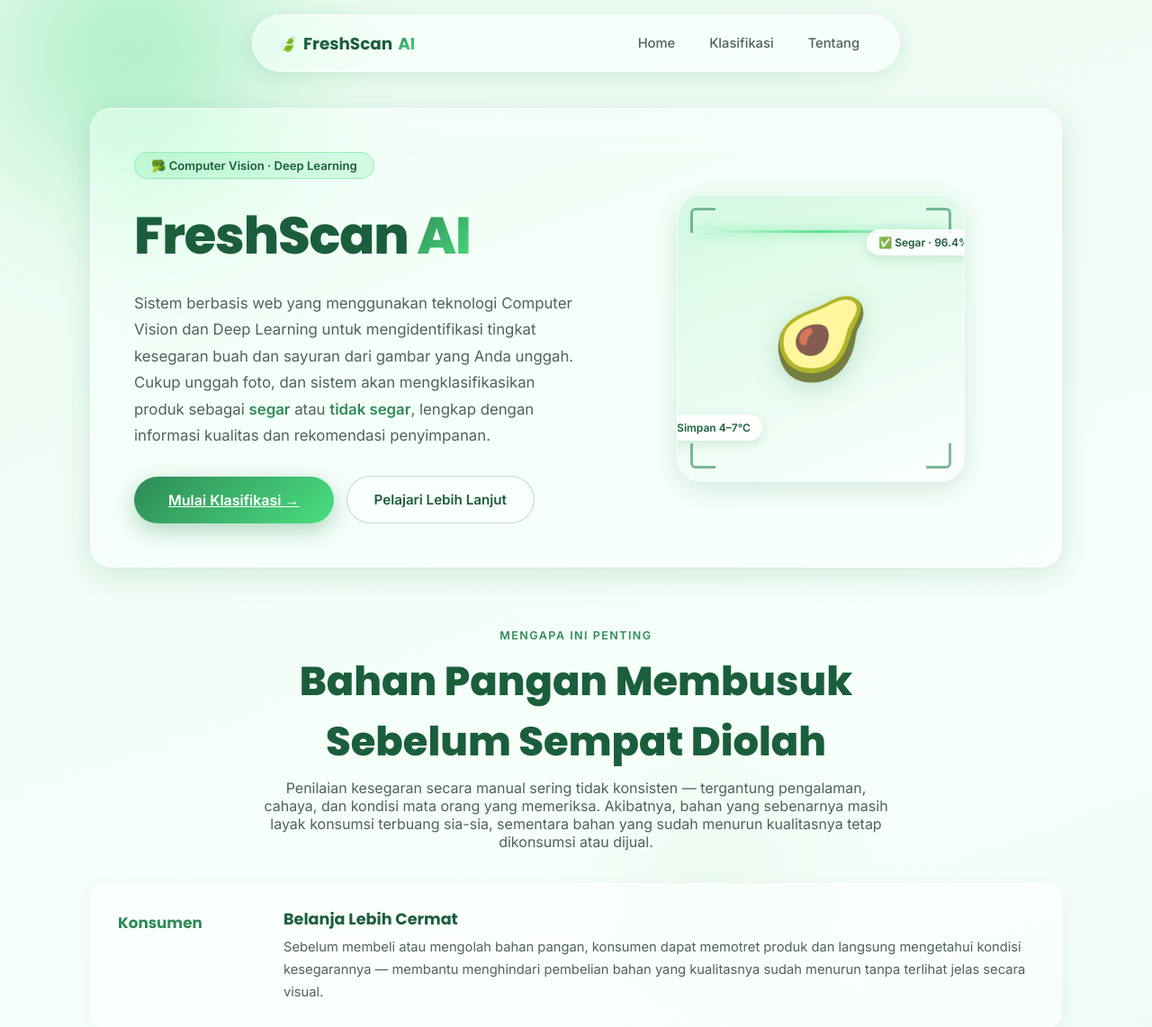
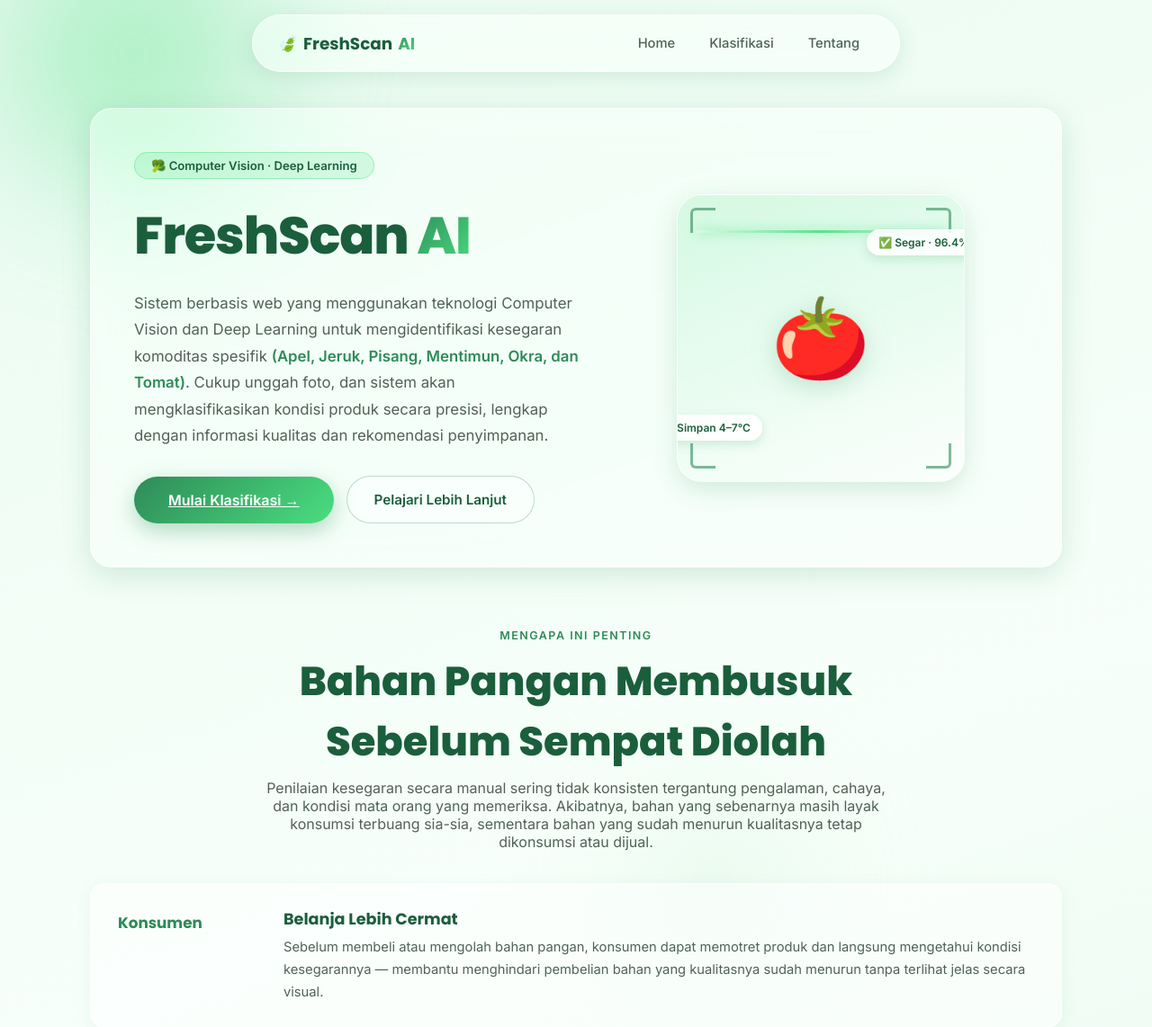
Before and after one commit to midowws/Fresh-Scan-AI, a Flask app: page / in a window 1280 px wide. Shown: the top 1142 px of the page at 90% size. Run offline with Flask 3, Linux system fonts and the light colour scheme.

Commit message:
Update home.html

```diff
--- a/frontend/templates/home.html
+++ b/frontend/templates/home.html
@@ -40,12 +40,11 @@
         <h1>FreshScan <span class="ai-text">AI</span></h1>
         <p class="hero-desc">
           Sistem berbasis web yang menggunakan teknologi Computer Vision dan Deep Learning
-          untuk mengidentifikasi tingkat kesegaran buah dan sayuran dari gambar yang Anda unggah.
-          Cukup unggah foto, dan sistem akan mengklasifikasikan produk sebagai <strong>segar</strong>
-          atau <strong>tidak segar</strong>, lengkap dengan informasi kualitas dan rekomendasi penyimpanan.
+          untuk mengidentifikasi kesegaran komoditas spesifik <strong>(Apel, Jeruk, Pisang, Mentimun, Okra, dan Tomat)</strong>.
+          Cukup unggah foto, dan sistem akan mengklasifikasikan kondisi produk secara presisi, lengkap dengan informasi kualitas dan rekomendasi penyimpanan.
         </p>
         <div class="hero-actions">
-          <a href="classify.html" class="btn-primary" id="startBtn">Mulai Klasifikasi →</a>
+          <a href="/classify" class="btn-primary" id="startBtn">Mulai Klasifikasi →</a>
           <a href="about.html" class="btn-ghost">Pelajari Lebih Lanjut</a>
         </div>
       </div>
@@ -57,7 +56,7 @@
           <div class="scan-corner tr"></div>
           <div class="scan-corner bl"></div>
           <div class="scan-corner br"></div>
-          <div class="scan-emoji">🥑</div>
+          <div class="scan-emoji">🍅</div>
           <div class="scan-tag scan-tag-1">✅ Segar · 96.4%</div>
           <div class="scan-tag scan-tag-2">🌡️ Simpan 4–7°C</div>
         </div>
@@ -71,7 +70,7 @@
       <span class="eyebrow">Mengapa Ini Penting</span>
       <h2 class="section-title">Bahan Pangan Membusuk Sebelum Sempat Diolah</h2>
       <p class="section-sub">
-        Penilaian kesegaran secara manual sering tidak konsisten — tergantung pengalaman,
+        Penilaian kesegaran secara manual sering tidak konsisten tergantung pengalaman,
         cahaya, dan kondisi mata orang yang memeriksa. Akibatnya, bahan yang sebenarnya
         masih layak konsumsi terbuang sia-sia, sementara bahan yang sudah menurun
         kualitasnya tetap dikonsumsi atau dijual.
@@ -147,7 +146,7 @@
         <h3>Siap mencoba FreshScan AI?</h3>
         <p>Unggah gambar bahan pangan Anda dan dapatkan hasil analisis dalam hitungan detik.</p>
       </div>
-      <a href="classify.html" class="btn-primary" id="startBtn2">Mulai Klasifikasi →</a>
+      <a href="/classify" class="btn-primary" id="startBtn2">Mulai Klasifikasi →</a>
     </div>
   </div>
 </section>
@@ -155,6 +154,5 @@
 <footer class="footer">
   <p>© 2026 FreshScan AI · Sistem Klasifikasi Kesegaran Buah & Sayur berbasis Computer Vision & Deep Learning</p>
 </footer>
-<script src="{{ url_for('static', filename='js/upload.js') }}"></script>
 </body>
 </html>
```
